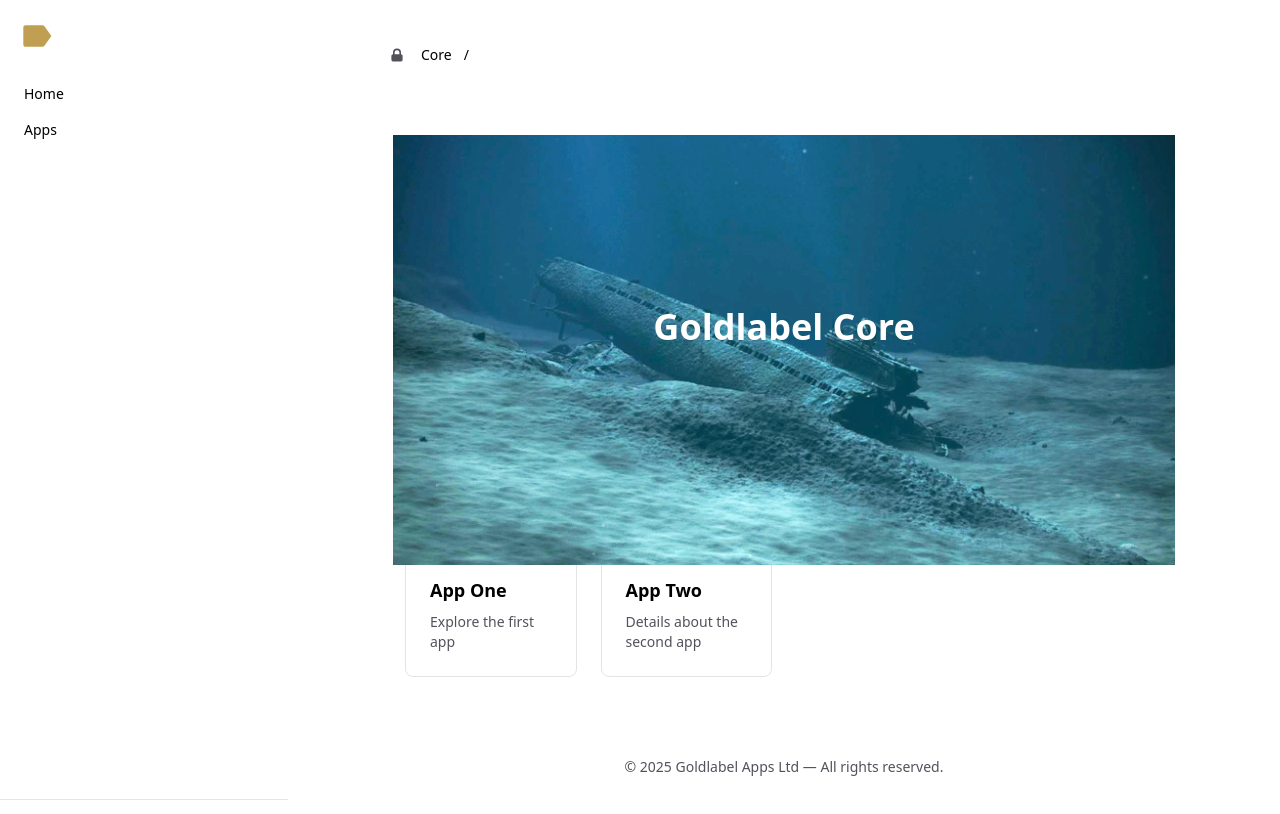
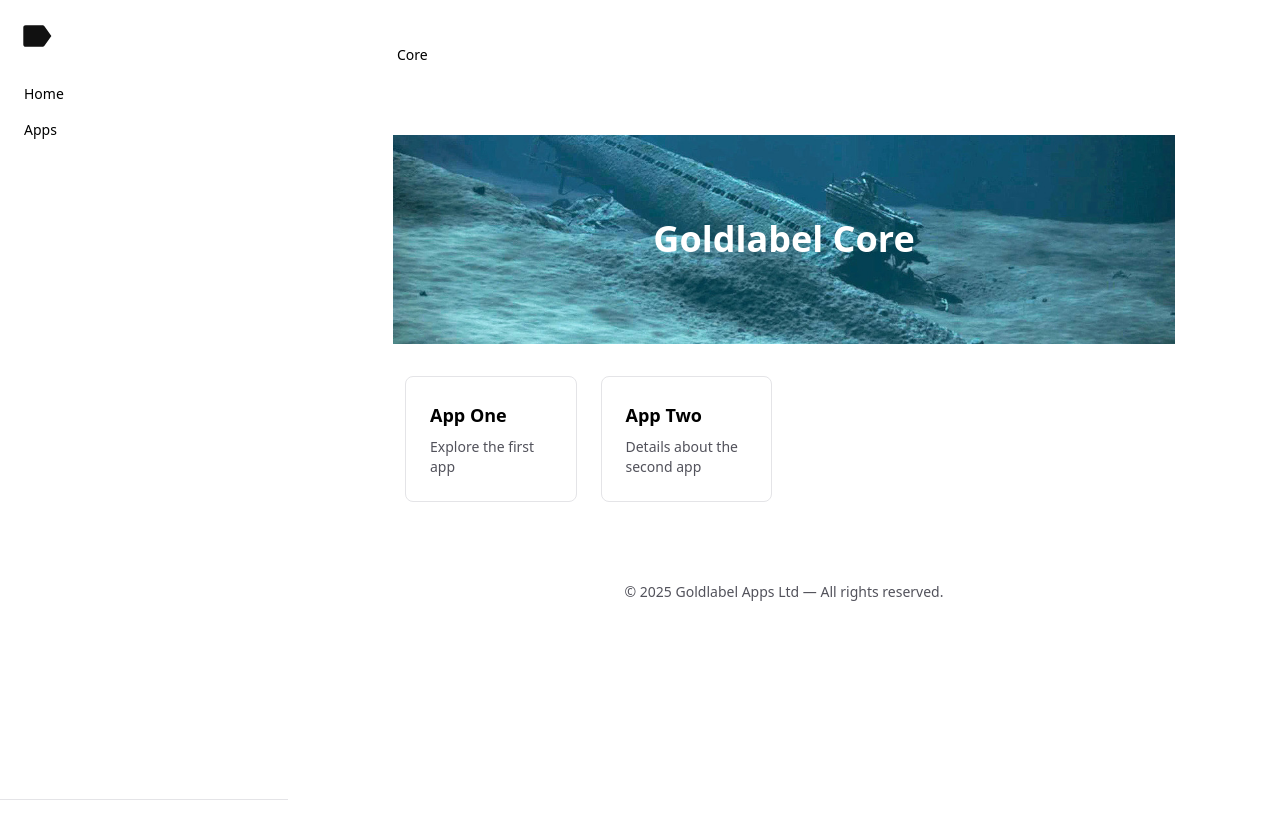
Before and after one commit to javascript-pro/core, a Next.js app: page / in a window 1280 px wide. Shown: the top 814 px of the page. Built offline with nearby package versions, Linux system fonts and the light colour scheme.

Commit message:
Black Icon

```diff
--- a/app/page.tsx
+++ b/app/page.tsx
@@ -25,12 +25,13 @@ export default function Home() {
 
   return (
     <main>
-      <section className="relative w-full h-96">
+      <section className="relative">
         <Image
+
           src="/jpg/hero.jpg"
           alt="Hero"
           width="1200"
-          height="630"
+          height="330"
           objectFit="cover"
           priority
         />
--- a/ui/address-bar.tsx
+++ b/ui/address-bar.tsx
@@ -1,6 +1,7 @@
 'use client';
 
 import React, { Suspense } from 'react';
+import Link from 'next/link';
 import { usePathname, useSearchParams } from 'next/navigation';
 
 function Params() {
@@ -14,17 +15,11 @@ function Params() {
           <React.Fragment key={key}>
             {index !== 0 ? <span>&</span> : null}
             <span className="px-1">
-              <span
-                key={key}
-                className="animate-[highlight_1s_ease-in-out_1]"
-              >
+              <span className="animate-[highlight_1s_ease-in-out_1]">
                 {key}
               </span>
               <span>=</span>
-              <span
-                key={value}
-                className="animate-[highlight_1s_ease-in-out_1]"
-              >
+              <span className="animate-[highlight_1s_ease-in-out_1]">
                 {value}
               </span>
             </span>
@@ -38,10 +33,12 @@ function Params() {
 export function AddressBar() {
   const pathname = usePathname();
 
+  // Split path and filter out empty segments
+  const segments = pathname.split('/').filter(Boolean);
+
   return (
-
     <div className="flex items-center gap-x-2 p-3.5 lg:px-5 lg:py-3">
-      <div className="text-gray-600">
+      {/* <div className="text-gray-600">
         <svg
           xmlns="http://www.w3.org/2000/svg"
           className="h-4"
@@ -54,37 +51,37 @@ export function AddressBar() {
             clipRule="evenodd"
           />
         </svg>
-      </div>
-      <div className="flex gap-x-1 text-sm font-medium">
-        <div>
-          <span className="px-2">
+      </div> */}
+
+      <div className="flex gap-x-1 text-sm font-medium items-center">
+        {pathname !== '/' ? (
+          <Link href="/" className="px-2 text-blue-600 hover:underline">
             Core
-          </span>
-        </div>
-        {pathname ? (
-          <>
-            <span className="">/</span>
-            {pathname
-              .split('/')
-              .slice(2)
-              .map((segment) => {
-                return (
-                  <React.Fragment key={segment}>
-                    <span>
-                      <span
-                        key={segment}
-                        className="animate-[highlight_1s_ease-in-out_1] rounded-full px-1.5 py-0.5"
-                      >
-                        {segment}
-                      </span>
-                    </span>
+          </Link>
+        ) : (
+          <span className="px-2">Core</span>
+        )}
 
-                    <span className="">/</span>
-                  </React.Fragment>
-                );
-              })}
-          </>
-        ) : null}
+        {segments.map((segment, index) => {
+          const href = '/' + segments.slice(0, index + 1).join('/');
+          const isLast = index === segments.length - 1;
+
+          return (
+            <React.Fragment key={href}>
+              <span>/</span>
+              {isLast ? (
+                <span className="px-1 text-gray-700">{segment}</span>
+              ) : (
+                <Link
+                  href={href}
+                  className="px-1 text-blue-600 hover:underline"
+                >
+                  {segment}
+                </Link>
+              )}
+            </React.Fragment>
+          );
+        })}
 
         <Suspense>
           <Params />
--- a/ui/global-nav.tsx
+++ b/ui/global-nav.tsx
@@ -24,7 +24,7 @@ export function GlobalNav() {
         <Link href="/" className="group flex w-full items-center gap-x-2.5" onClick={close}>
           <Image
             priority
-            src="/svg/favicon.svg"
+            src="/svg/favicon_black.svg"
             width={40}
             height={40}
             alt="Goldlabel Core"
```
Also changed, not shown: public/jpg/hero.jpg, public/svg/favicon_black.svg (added).
